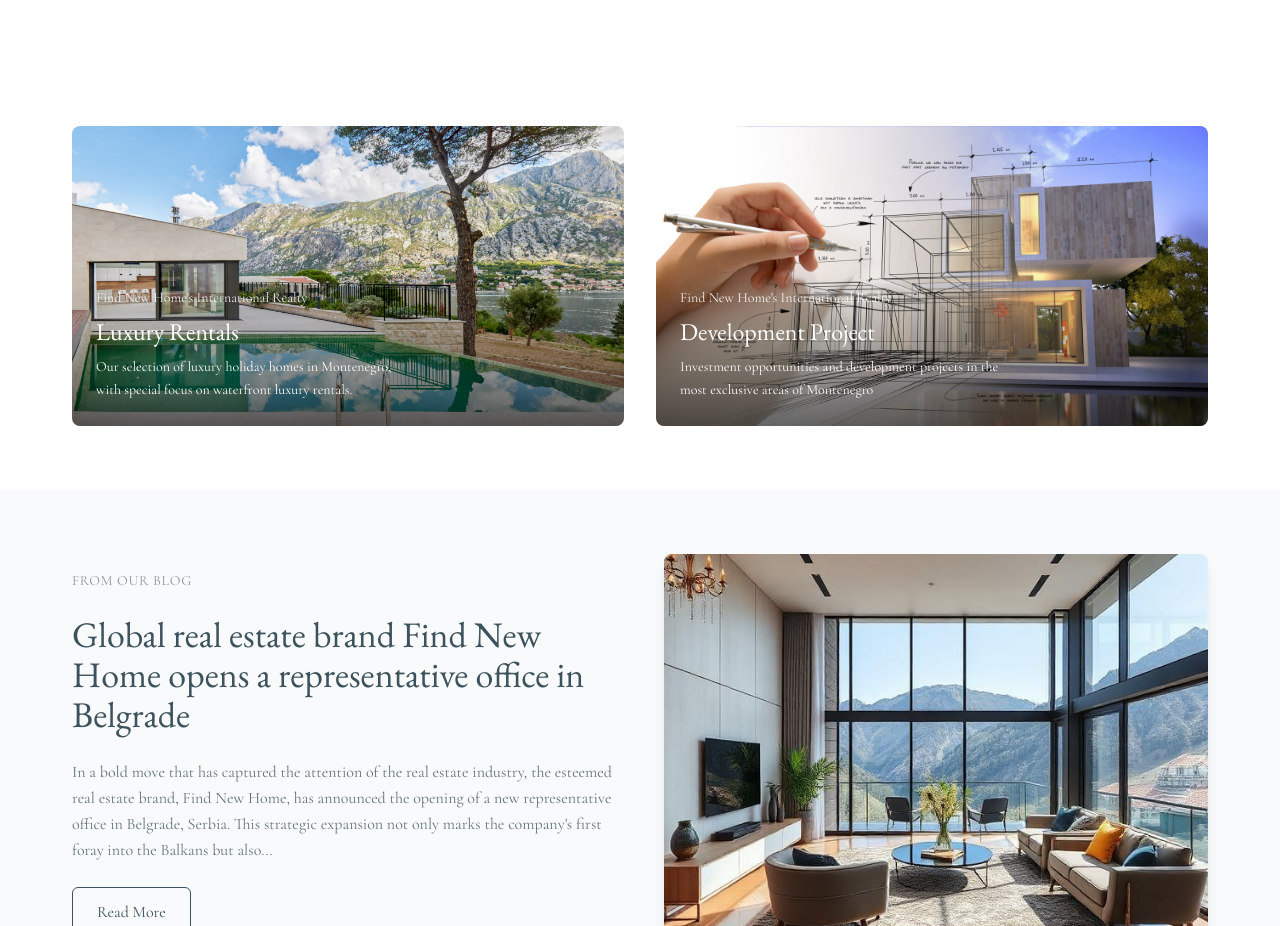
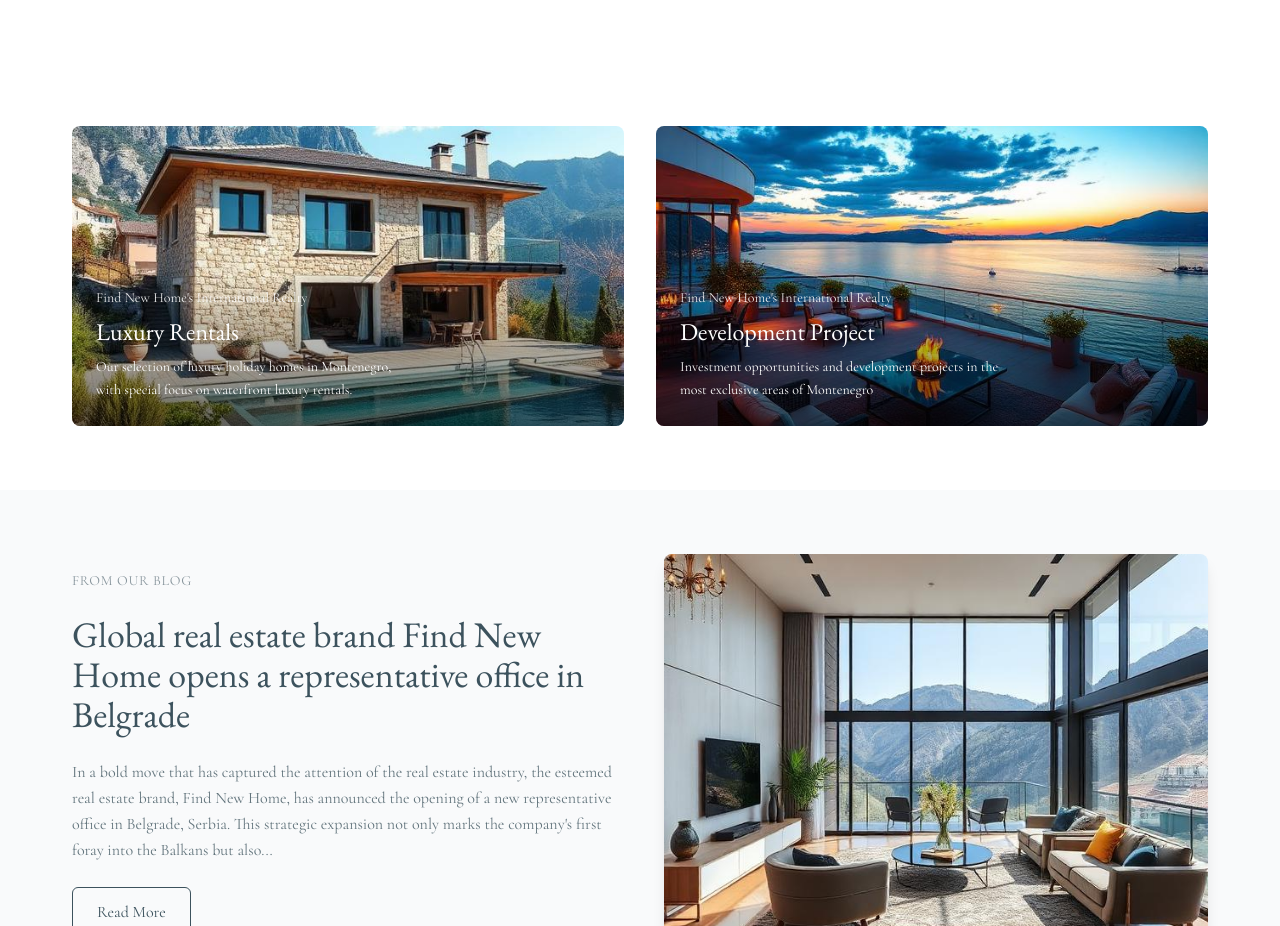
Before and after one commit to Burn948/real-estate-clone-next, a React (Vite) app: page / in a window 1280 px wide. Shown: the part 1823-2749 px from the top of the page. Built offline with nearby package versions, Linux system fonts and the light colour scheme; the HTML template or start-up script is replaced by a standard one.

Commit message:
Update ServicesSections.tsx

```diff
--- a/src/components/ServicesSections.tsx
+++ b/src/components/ServicesSections.tsx
@@ -9,7 +9,7 @@ const ServicesSection = () => {
           <div className="relative group">
             <div className="relative overflow-hidden rounded-lg">
               <img
-                src="/public/images/1.jpg"
+                src="/public/images/property-2.jpg"
                 alt="Luxury villa with pool and mountain views"
                 className="w-full h-[300px] object-cover transition-transform duration-300 group-hover:scale-105"
               />
@@ -28,7 +28,7 @@ const ServicesSection = () => {
           <div className="relative group">
             <div className="relative overflow-hidden rounded-lg">
               <img
-                src="/public/images/233.jpg"
+                src="/public/images/property-3.jpg"
                 alt="Architectural rendering of modern development project"
                 className="w-full h-[300px] object-cover transition-transform duration-300 group-hover:scale-105"
               />
```
